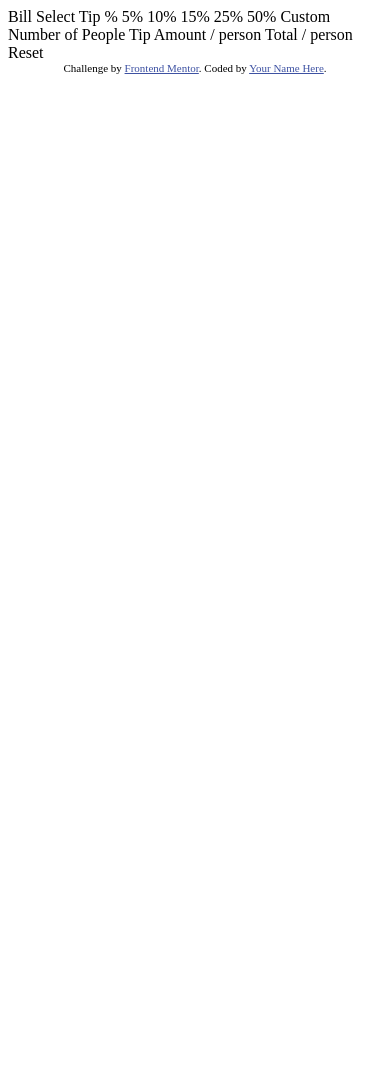
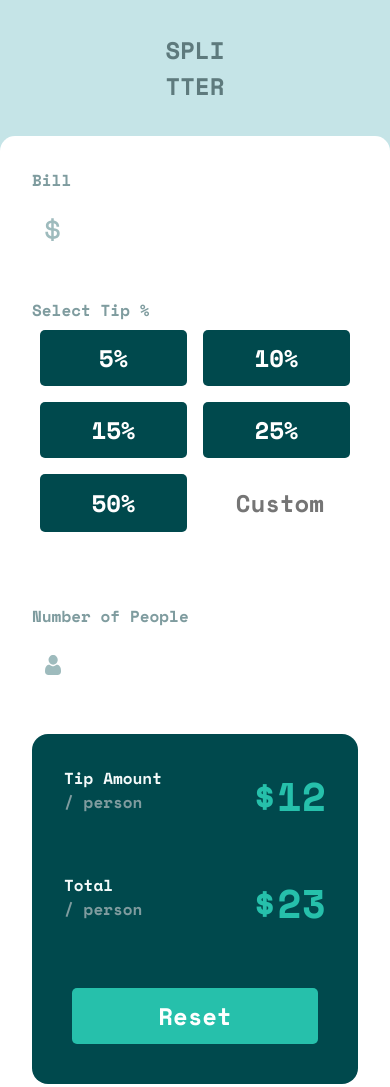
Before and after one commit to dnewbie25/Frontend-Mentor, a plain HTML site: page tip-calculator-app-main/index.html in a window 390 px wide. Shown: the top 1087 px of the page. Before the commit the page ends 844 px from the top, so only its background shows below. Drawn offline with nearby package versions, Linux system fonts and the light colour scheme.

Commit message:
mobile design finished

```diff
--- a/tip-calculator-app-main/index.html
+++ b/tip-calculator-app-main/index.html
@@ -5,40 +5,47 @@
   <meta name="viewport" content="width=device-width, initial-scale=1.0"> <!-- displays site properly based on user's device -->
 
   <link rel="icon" type="image/png" sizes="32x32" href="./images/favicon-32x32.png">
+  <link rel="stylesheet" href="./css/main.css">
+  <title>Tip calculator app</title>
 
-  <title>Frontend Mentor | Tip calculator app</title>
-
-  <!-- Feel free to remove these styles or customise in your own stylesheet 👍 -->
-  <style>
-    .attribution { font-size: 11px; text-align: center; }
-    .attribution a { color: hsl(228, 45%, 44%); }
-  </style>
 </head>
 <body>
-
-  Bill
-
-  Select Tip %
-  5%
-  10%
-  15%
-  25%
-  50%
-  Custom
-
-  Number of People
-
-  Tip Amount
-  / person
-
-  Total
-  / person
-
-  Reset
-
-  <div class="attribution">
+  <h1>SPLI<span>TTER</span></h1>
+  <main>
+    <div class="bill-total">
+      <label for="bill">Bill</label>
+      <input type="number" id="bill" min="1">
+    </div>
+    <div class="select-tip">
+      <p>Select Tip %</p>
+      <div class="buttons">
+        <button id="_5">5%</button>
+        <button id="_10">10%</button>
+        <button id="_15">15%</button>
+        <button id="_25">25%</button>
+        <button id="_50">50%</button>
+        <input type="number" placeholder="Custom" id="custom-tip">
+      </div>
+    </div>
+    <div class="people">
+      <label for="number-people">Number of People</label>
+      <input type="number" id="number-people" min="1">
+    </div>
+    <div class="calculator">
+      <div id="tip-person">
+        <p>Tip Amount <span>/ person</span></p>
+        <div class="result">$12</div>
+      </div>
+      <div id="total-person">
+          <p>Total <span>/ person</span></p>
+          <div class="result">$23</div>
+      </div>
+      <button id="reset">Reset</button>
+    </div>
+  </main>
+  <footer class="attribution">
     Challenge by <a href="https://www.frontendmentor.io?ref=challenge" target="_blank">Frontend Mentor</a>.
     Coded by <a href="#">Your Name Here</a>.
-  </div>
+  </footer>
 </body>
 </html>
--- /dev/null
+++ b/tip-calculator-app-main/sass/_config.scss
@@ -0,0 +1,14 @@
+// font
+@import url('https://fonts.googleapis.com/css2?family=Space+Mono:wght@700&display=swap');
+$font: 'Space Mono', monospace;
+$input-size: 24px;
+
+//colors
+$primary: hsl(172, 67%, 45%);
+
+$Very-dark-cyan: hsl(183, 100%, 15%);
+$Dark-grayish-cyan: hsl(186, 14%, 43%);
+$Grayish-cyan: hsl(184, 14%, 56%);
+$Light-grayish-cyan: hsl(185, 41%, 84%);
+$Very-light-grayish-cyan: hsl(189, 41%, 97%);
+$White: hsl(0, 0%, 100%);
--- /dev/null
+++ b/tip-calculator-app-main/sass/main.scss
@@ -0,0 +1,177 @@
+@import "config";
+
+* {
+  margin: 0;
+  padding: 0;
+  box-sizing: border-box;
+  font-family: $font;
+}
+
+html {
+  width: 100%;
+  height: auto;
+}
+
+body {
+  background-color: $Light-grayish-cyan;
+
+  h1 {
+    color: $Dark-grayish-cyan;
+    font-size: 1.5rem;
+    text-align: center;
+    margin: 2rem;
+
+    span {
+      display: block;
+    }
+  }
+}
+
+// buttons mixin
+@mixin button {
+  margin: 0.5rem;
+  color: white;
+  background-color: $Very-dark-cyan;
+  transition: all 100ms;
+  border: 2px solid transparent;
+
+  &:hover {
+    background-color: $primary;
+    color: $Very-dark-cyan;
+  }
+
+  &:active {
+    border-color: $primary;
+    color: $Very-dark-cyan;
+    background-color: white;
+  }
+}
+
+// main and inputs basic styles
+main {
+  font-weight: 700;
+  font-size: 1rem;
+  color: $Grayish-cyan;
+  max-width: 1200px;
+  background-color: white;
+  border-radius: 15px;
+  padding: 2rem;
+}
+
+main div {
+  display: flex;
+  flex-direction: column;
+  margin-bottom: 2rem;
+
+  input,
+  button {
+    margin: 0.5rem 0;
+    border-radius: 5px;
+    border: 3px solid transparent;
+    box-shadow: none;
+    appearance: textfield;
+    outline: none;
+    padding: 0.5rem;
+    transition: all 150ms;
+    font-size: $input-size;
+  }
+
+  button {
+    cursor: pointer;
+  }
+
+  input:focus {
+    border-color: $primary;
+  }
+}
+
+// bill amount styles
+.bill-total {
+  input {
+    background-image: url("./../images/icon-dollar.svg");
+    background-repeat: no-repeat;
+    background-size: 1rem;
+    background-position: 10px;
+    text-align: right;
+  }
+}
+
+// select tip
+.select-tip {
+  .buttons {
+    display: flex;
+    flex-direction: row;
+    flex-wrap: wrap;
+
+    #custom-tip {
+      display: block;
+      width: calc(50% - 1rem);
+      margin: 0.5rem;
+      text-align: right;
+    }
+
+    button {
+      width: calc(50% - 1rem);
+      @include button;
+    }
+  }
+}
+
+// number of people
+.people {
+  input {
+    background-image: url("./../images/icon-person.svg");
+    background-repeat: no-repeat;
+    background-size: 1rem;
+    background-position: 10px;
+    text-align: right;
+  }
+}
+
+// calcuator results
+.calculator {
+  background-color: $Very-dark-cyan;
+  padding: 2rem;
+  border-radius: 1rem;
+  display: flex;
+  flex-direction: column;
+
+  #tip-person,
+  #total-person {
+    margin-bottom: 1rem;
+    display: flex;
+    flex-direction: row;
+    justify-content: space-between;
+
+    p {
+      color: $Very-light-grayish-cyan;
+
+      span {
+        color: $Grayish-cyan;
+        display: block;
+      }
+    }
+
+    .result {
+      color: $primary;
+      font-size: 2.5rem;
+      align-self: baseline;
+    }
+  }
+
+  #reset {
+    @include button;
+    background-color: $primary;
+  }
+}
+
+.attribution {
+  margin-top: 2rem;
+  font-size: 0.5rem;
+  text-align: center;
+  bottom: 0;
+
+  * {
+    font-family: Arial, Helvetica, sans-serif;
+  }
+}
```
Also changed, not shown: tip-calculator-app-main/README.md (deleted), tip-calculator-app-main/css/main.css (added), 1 other file.
